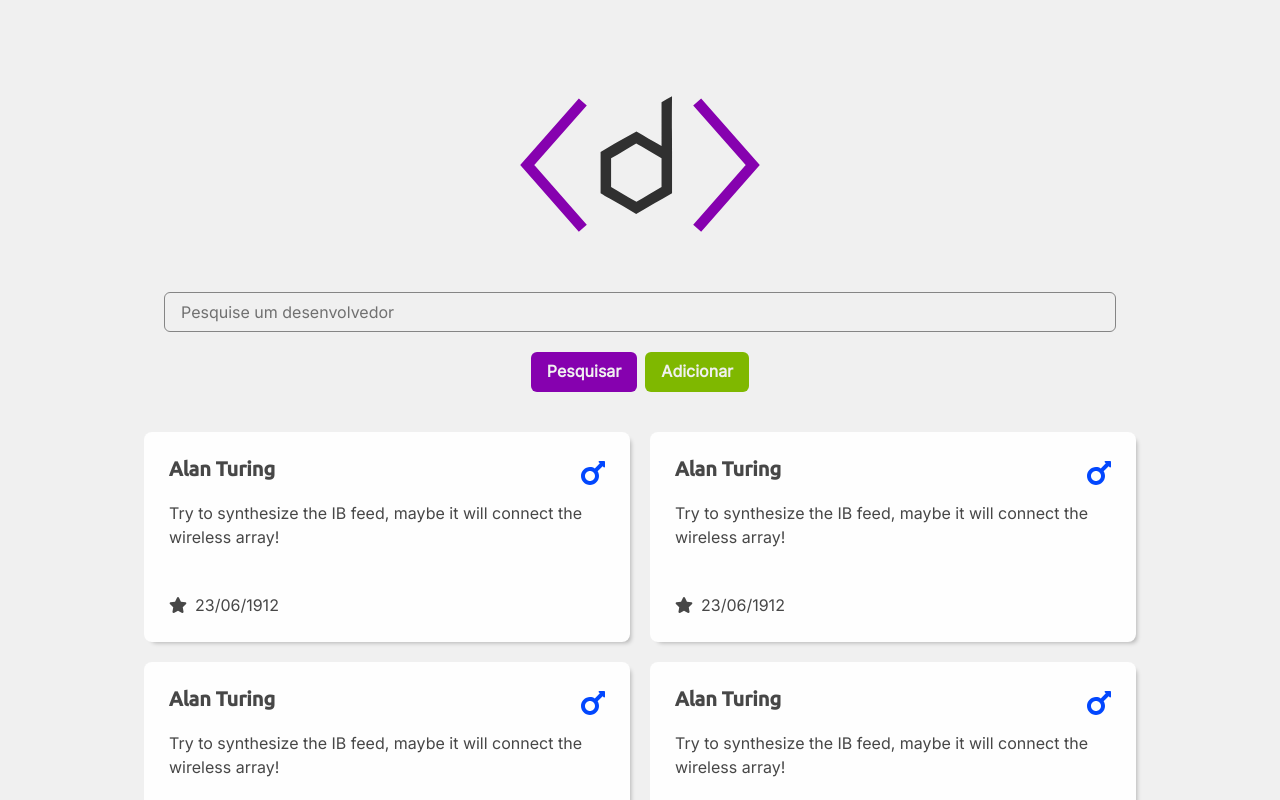
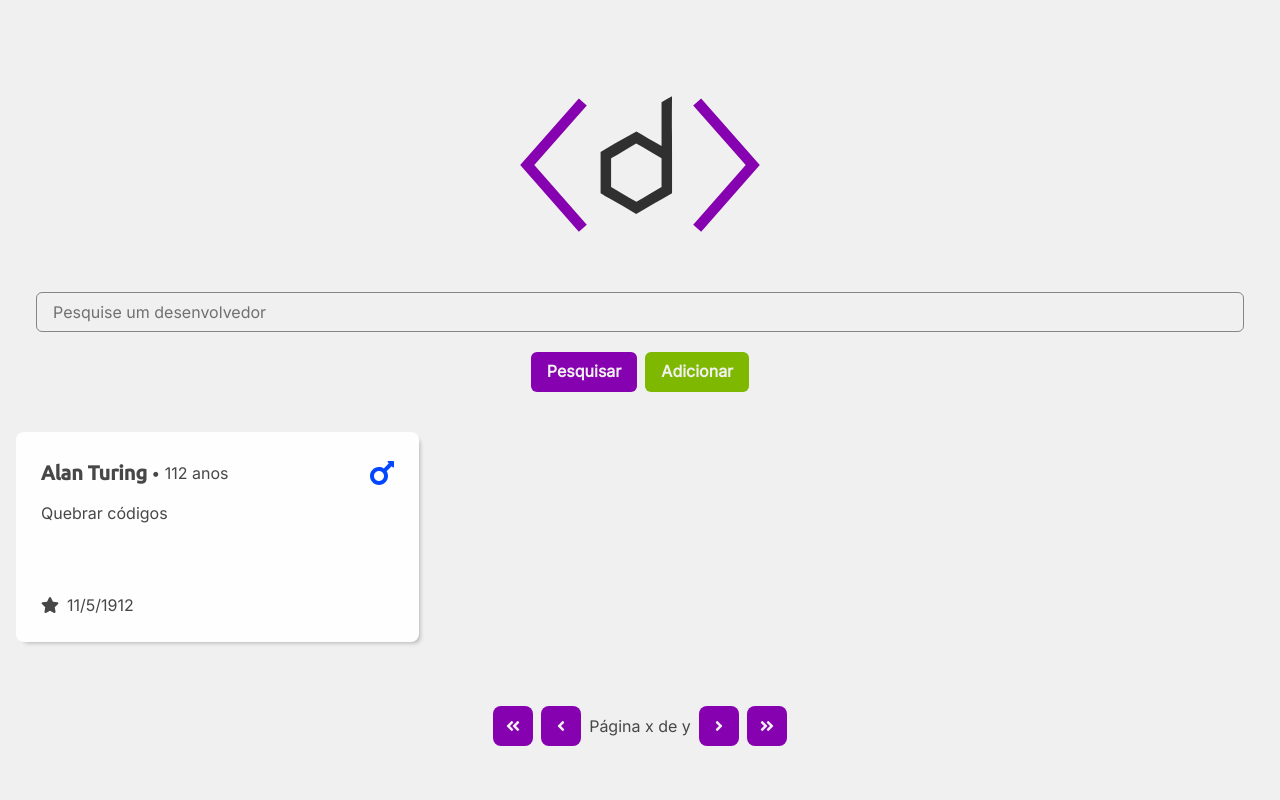
Before and after one commit to bfsgr/desenvolvedores, a React (Create React App) app in the folder client/: page / in a window 1280 px wide. Shown: the top 800 px of the page. Built offline with nearby package versions, Linux system fonts and the light colour scheme.

Commit message:
layout básico

```diff
--- a/client/src/components/DevCard.tsx
+++ b/client/src/components/DevCard.tsx
@@ -1,14 +1,32 @@
-import { Flex, Heading, SimpleGrid, Text } from "@chakra-ui/react";
+import { Flex, FlexProps, Heading, SimpleGrid, Text } from "@chakra-ui/react";
 import { FontAwesomeIcon } from "@fortawesome/react-fontawesome";
 import {
   faMars,
   faStar,
   faEdit,
   faTrash,
+  faVenus,
 } from "@fortawesome/free-solid-svg-icons";
 import "../styles/dev-card.scss";
 
-export function DevCard() {
+type DevCardProps = FlexProps & {
+  id?: number;
+  nome: string;
+  hobby: string;
+  data_nascimento: Date;
+  sexo: string;
+  idade: number;
+};
+
+export function DevCard({
+  id,
+  nome,
+  hobby,
+  data_nascimento,
+  sexo,
+  idade,
+  ...props
+}: DevCardProps) {
   return (
     <Flex
       className="dev-card"
@@ -19,25 +37,30 @@ export function DevCard() {
       padding="24px"
       direction="column"
       justifyContent="space-between"
-      height="210"
+      minH="210px"
+      {...props}
     >
       <Flex direction="column">
         <Flex justifyContent="space-between">
-          <div>
-            <Heading size="md">Alan Turing</Heading>
-          </div>
-          <FontAwesomeIcon icon={faMars} color="#0247FE" size="2x" />
+          <Flex paddingRight="16px" alignItems="center">
+            <Heading size="md" wordBreak="break-word">
+              {nome}
+            </Heading>
+            <Text ml="4px">• {idade} anos</Text>
+          </Flex>
+          {sexo == "M" ? (
+            <FontAwesomeIcon icon={faMars} color="#0247FE" size="2x" />
+          ) : (
+            <FontAwesomeIcon icon={faVenus} color="#FE41FB" size="2x" />
+          )}
         </Flex>
 
-        <Text my="12px">
-          Try to synthesize the IB feed, maybe it will connect the wireless
-          array!
-        </Text>
+        <Text my="12px">{hobby}</Text>
       </Flex>
       <Flex justifyContent="space-between">
         <Flex alignItems="center">
           <FontAwesomeIcon icon={faStar} size="1x" />
-          <Text ml="8px">23/06/1912</Text>
+          <Text ml="8px">{`${data_nascimento.getUTCDate()}/${data_nascimento.getUTCMonth()}/${data_nascimento.getFullYear()}`}</Text>
         </Flex>
         <SimpleGrid
           className="actions"
@@ -49,11 +72,13 @@ export function DevCard() {
             className="action-button edit"
             icon={faEdit}
             size="lg"
+            aria-label="Editar desenvolvedor"
           />
           <FontAwesomeIcon
             className="action-button remove"
             icon={faTrash}
             size="lg"
+            aria-label="Remover desenvolvedor"
           />
         </SimpleGrid>
       </Flex>
--- a/client/src/pages/Home.tsx
+++ b/client/src/pages/Home.tsx
@@ -1,25 +1,36 @@
 import {
   Button,
+  ButtonGroup,
   Container,
   Flex,
-  Grid,
+  IconButton,
   Img,
   Input,
   SimpleGrid,
+  Text,
 } from "@chakra-ui/react";
 import devLogo from "../assets/images/desenvolvedoresLogo.svg";
 import { DevCard } from "../components/DevCard";
+import { FontAwesomeIcon } from "@fortawesome/react-fontawesome";
+import {
+  faAngleDoubleLeft,
+  faAngleDoubleRight,
+  faAngleLeft,
+  faAngleRight,
+} from "@fortawesome/free-solid-svg-icons";
+
+import "../styles/home.scss";
 
 export function Home() {
   return (
-    <Container maxW="container.lg">
+    <Container maxW={"container.xl"}>
       <Flex
         margin="5"
         alignItems="center"
         justifyContent="center"
         direction="column"
       >
-        <Img src={devLogo} height="160" mt="8vh" />
+        <Img src={devLogo} height="160" mt="4rem" />
         <Input placeholder="Pesquise um desenvolvedor" mt="48px" width="100%" />
         <Flex my="20px">
           <Button>Pesquisar</Button>
@@ -28,16 +39,36 @@ export function Home() {
           </Button>
         </Flex>
       </Flex>
-      <SimpleGrid columns={[1, null, 2]} spacing="20px">
-        <DevCard />
-        <DevCard />
-        <DevCard />
-        <DevCard />
-        <DevCard />
-        <DevCard />
-        <DevCard />
-        <DevCard />
+      <SimpleGrid columns={{ sm: 1, md: 2, lg: 3 }} spacing="20px">
+        <DevCard
+          nome="Alan Turing"
+          hobby="Quebrar códigos"
+          sexo="M"
+          data_nascimento={new Date("1912-06-11")}
+          idade={112}
+        />
       </SimpleGrid>
+      <Flex direction="row" justifyContent="center" my={"4rem"}>
+        <ButtonGroup className="pagination" alignItems="center">
+          <IconButton
+            icon={<FontAwesomeIcon icon={faAngleDoubleLeft} />}
+            aria-label={"Ir para a primeira página"}
+          />
+          <IconButton
+            icon={<FontAwesomeIcon icon={faAngleLeft} />}
+            aria-label={"Ir para página anterior"}
+          />
+          <Text>Página x de y</Text>
+          <IconButton
+            icon={<FontAwesomeIcon icon={faAngleRight} />}
+            aria-label={"Ir para a próxima página"}
+          />
+          <IconButton
+            icon={<FontAwesomeIcon icon={faAngleDoubleRight} />}
+            aria-label={"Ir para a última página"}
+          />
+        </ButtonGroup>
+      </Flex>
     </Container>
   );
 }
--- /dev/null
+++ b/client/src/styles/home.scss
@@ -0,0 +1,5 @@
+.pagination {
+  & button {
+    border-radius: 8px;
+  }
+}
```
